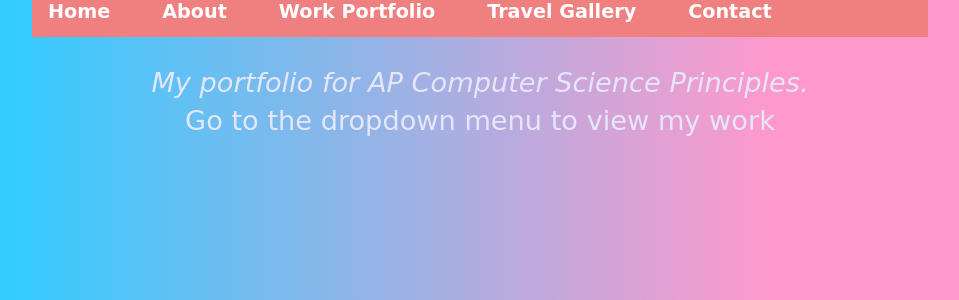
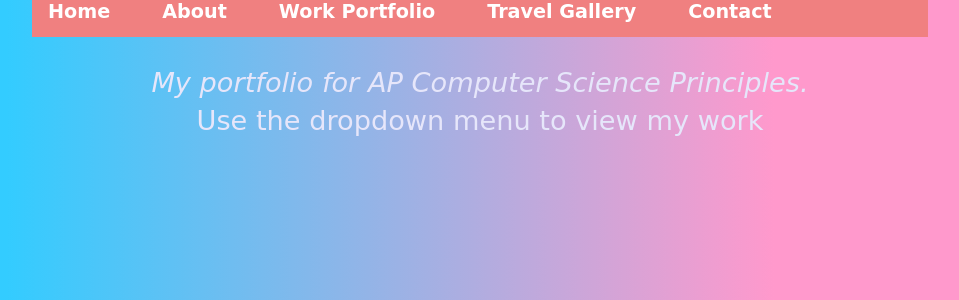
Before and after one commit to CNakano7/CNakano7.github.io, a Jekyll site: the page Work Portfolio/index.html, which Jekyll copies as it is, in a window 1280 px wide. Shown: the part 191-491 px from the top of the page, without its empty margins (160-1119 px from the left). Built offline with Jekyll 4.4.1, drawn with Linux system fonts in a browser that asks for light colours.

Commit message:
Update index.html

```diff
--- a/Work Portfolio/index.html
+++ b/Work Portfolio/index.html
@@ -26,6 +26,6 @@
   <li style="font-size:120%;"><a href="/Contact/index.html">Contact</a></li>
 </ul>
 </nav>
-	<p style="color: lavender; text-align:center; font-size:170%"><i>My portfolio for AP Computer Science Principles.</i><br>Go to the dropdown menu to view my work</p>
+	<p style="color: lavender; text-align:center; font-size:170%"><i>My portfolio for AP Computer Science Principles.</i><br>Use the dropdown menu to view my work</p>
 </body>
 </html>
```
